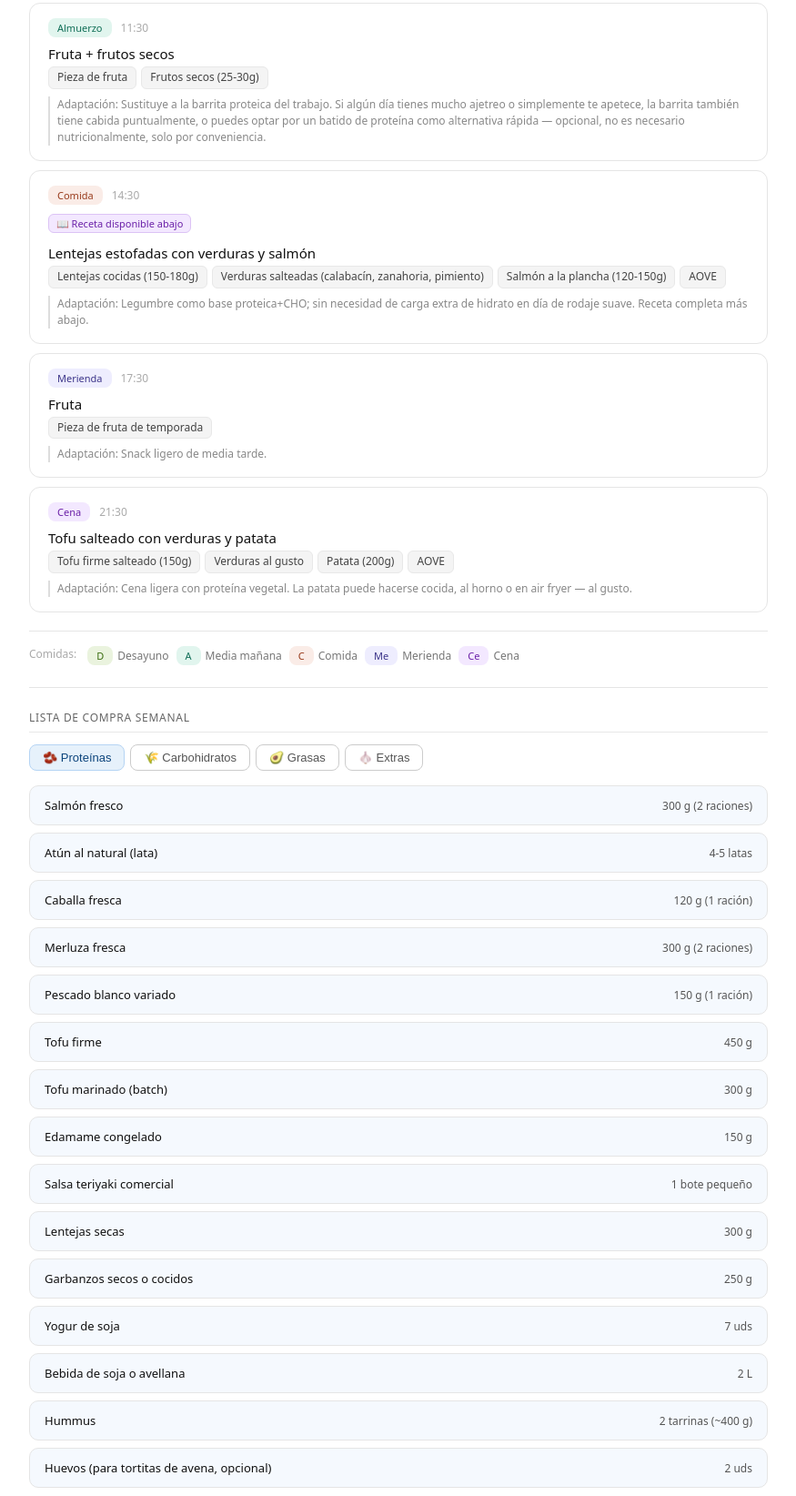
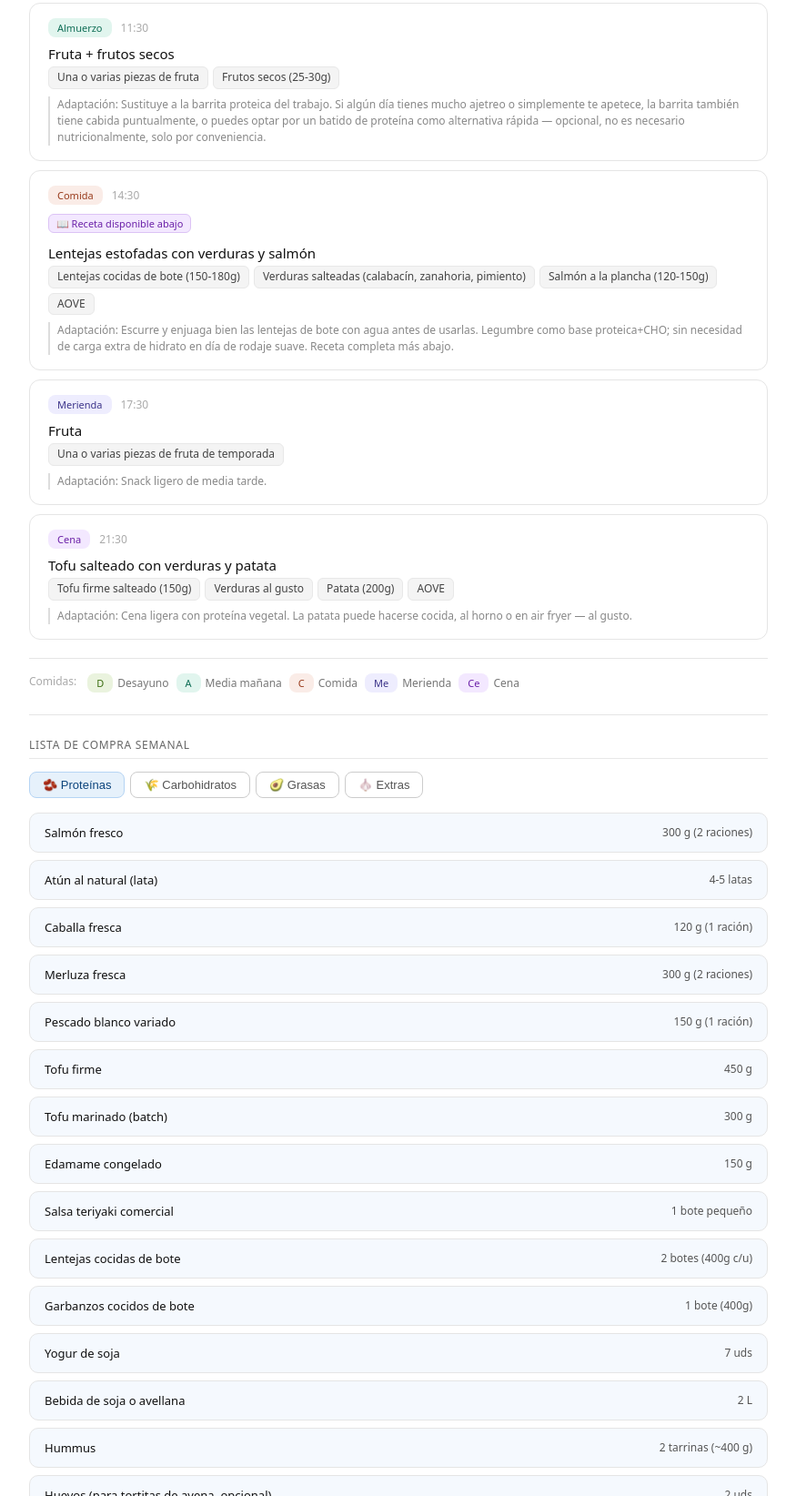
Before and after one commit to guillermofrancespoquet/ramonmartinez, a plain HTML site: page index.html in a window 1280 px wide. Shown: the part 2964-4608 px from the top of the page at 91% size, without its empty margins (202-1077 px from the left). Drawn offline with Linux system fonts and the light colour scheme.

Commit message:
v1 completa

```diff
--- a/index.html
+++ b/index.html
@@ -486,9 +486,9 @@ const days = [
     libre: false,
     meals: [
       { type:"D", time:"8:15", name:"Tostada integral con hummus y aguacate", tags:[], desc:"Pan integral tostado (2 rebanadas)\nHummus\n1/4 aguacate\nCafé con bebida de soja o avellana\nFruta de temporada", note:"Sustituye la tostada con filadelfia y el café con leche de vaca por esta opción, manteniendo el café pero con la bebida vegetal." },
-      { type:"A", time:"11:30", name:"Fruta + frutos secos", tags:[], desc:"Pieza de fruta\nFrutos secos (25-30g)", note:"Sustituye a la barrita proteica del trabajo. Si algún día tienes mucho ajetreo o simplemente te apetece, la barrita también tiene cabida puntualmente, o puedes optar por un batido de proteína como alternativa rápida — opcional, no es necesario nutricionalmente, solo por conveniencia." },
-      { type:"C", time:"14:30", name:"Lentejas estofadas con verduras y salmón", tags:["receta"], desc:"Lentejas cocidas (150-180g)\nVerduras salteadas (calabacín, zanahoria, pimiento)\nSalmón a la plancha (120-150g)\nAOVE", note:"Legumbre como base proteica+CHO; sin necesidad de carga extra de hidrato en día de rodaje suave. Receta completa más abajo." },
-      { type:"Me", time:"17:30", name:"Fruta", tags:[], desc:"Pieza de fruta de temporada", note:"Snack ligero de media tarde." },
+      { type:"A", time:"11:30", name:"Fruta + frutos secos", tags:[], desc:"Una o varias piezas de fruta\nFrutos secos (25-30g)", note:"Sustituye a la barrita proteica del trabajo. Si algún día tienes mucho ajetreo o simplemente te apetece, la barrita también tiene cabida puntualmente, o puedes optar por un batido de proteína como alternativa rápida — opcional, no es necesario nutricionalmente, solo por conveniencia." },
+      { type:"C", time:"14:30", name:"Lentejas estofadas con verduras y salmón", tags:["receta"], desc:"Lentejas cocidas de bote (150-180g)\nVerduras salteadas (calabacín, zanahoria, pimiento)\nSalmón a la plancha (120-150g)\nAOVE", note:"Escurre y enjuaga bien las lentejas de bote con agua antes de usarlas. Legumbre como base proteica+CHO; sin necesidad de carga extra de hidrato en día de rodaje suave. Receta completa más abajo." },
+      { type:"Me", time:"17:30", name:"Fruta", tags:[], desc:"Una o varias piezas de fruta de temporada", note:"Snack ligero de media tarde." },
       { type:"Ce", time:"21:30", name:"Tofu salteado con verduras y patata", tags:[], desc:"Tofu firme salteado (150g)\nVerduras al gusto\nPatata (200g)\nAOVE", note:"Cena ligera con proteína vegetal. La patata puede hacerse cocida, al horno o en air fryer — al gusto." }
     ],
     batchCooking: null
@@ -505,7 +505,7 @@ const days = [
       { type:"D", time:"8:15", name:"Tostada integral con filadelfia light", tags:[], desc:"Pan integral tostado (2 rebanadas)\nFiladelfia light\nCafé con bebida de soja o avellana\nFruta", note:"Mantenemos esta opción como preferencia habitual; solo cambia la leche de vaca por bebida de soja, manteniendo el café con leche de siempre." },
       { type:"A", time:"11:30", name:"Tostada con hummus (o barrita puntual)", tags:[], desc:"Pan integral o tortitas de arroz\nHummus\nFruta", note:"Sustituye a la barrita habitual. Si tienes mucho ajetreo o te apetece, la barrita tiene cabida puntualmente, o puedes optar por un batido de proteína como alternativa rápida — opcional, no es necesario nutricionalmente, solo por conveniencia." },
       { type:"C", time:"14:30", name:"Pasta blanca con atún y AOVE", tags:[], desc:"Pasta blanca (75-80g en crudo)\nAtún al natural (1-2 latas)\nAOVE\nTomate o verdura salteada", note:"Carga de hidrato de rápida digestión antes de las series de la tarde." },
-      { type:"Me", time:"17:30", name:"Fruta + café pre-entreno", tags:[], desc:"Pieza de fruta\nPuñado de cereales de avena Mercadona (20-25g)\nCafé (opcional, aliado ergogénico)", note:"El café 30-60' antes de la sesión de series ayuda al rendimiento, aunque tomado por la tarde puede restar calidad al sueño — decide tú según cómo te sienta ese día. El puñado de cereales aporta algo más de hidrato para la sesión de series." },
+      { type:"Me", time:"17:30", name:"Fruta + café pre-entreno", tags:[], desc:"Una o varias piezas de fruta\nPuñado de cereales de avena Mercadona (20-25g)\nCafé (opcional, aliado ergogénico)", note:"El café 30-60' antes de la sesión de series ayuda al rendimiento, aunque tomado por la tarde puede restar calidad al sueño — decide tú según cómo te sienta ese día. El puñado de cereales aporta algo más de hidrato para la sesión de series." },
       { type:"Ce", time:"21:30", name:"Filete de pescado blanco con verduras y arroz", tags:[], desc:"Merluza o similar a la plancha (150g)\nVerduras al vapor o salteadas\nArroz integral (60g crudo / ~150g cocido) o quinoa (50g crudo / ~130g cocido) o cuscús (50g crudo / ~130g cocido) o boniato (200g en crudo)\nAOVE", note:"Cena post-series: en días de series/rodaje el carbohidrato nocturno es necesario para reponer el glucógeno, no solo proteína y verdura." }
     ],
     batchCooking: null
@@ -521,8 +521,8 @@ const days = [
     meals: [
       { type:"D", time:"8:15", name:"Cereales de avena con bebida de soja", tags:[], desc:"Cereales de avena Mercadona (50-60g)\nCafé con bebida de soja o avellana\nFruta troceada", note:"Alternativa a copos/overnight oats que no le entran por textura." },
       { type:"A", time:"11:30", name:"Yogur de soja con fruta", tags:[], desc:"Yogur de soja (125g)\nFruta\nFrutos secos", note:"Sustituye a la barrita habitual; también tiene cabida puntual si tienes ajetreo, igual que un batido de proteína como opción rápida — opcional, no necesario nutricionalmente, solo por conveniencia." },
-      { type:"C", time:"14:30", name:"Garbanzos con arroz integral y caballa", tags:[], desc:"Garbanzos cocidos (150-180g)\nArroz integral (60g en crudo)\nCaballa a la plancha (120g)\nVerduras\nZumo de limón, comino y pimentón", note:"Combinación legumbre+cereal para completar aminoácidos; buena carga antes de fuerza. El limón, comino y pimentón dan un toque de sabor sin apenas sumar calorías." },
-      { type:"Me", time:"17:30", name:"Fruta + puñado de cereales de avena", tags:[], desc:"Pieza de fruta\nPuñado de cereales de avena Mercadona (20-25g)", note:"Día fuerte (fuerza + carrera) — el puñado de cereales aporta algo más de hidrato de cara al entreno de la tarde." },
+      { type:"C", time:"14:30", name:"Garbanzos con arroz integral y caballa", tags:[], desc:"Garbanzos cocidos de bote (150-180g)\nArroz integral (60g en crudo)\nCaballa a la plancha (120g)\nVerduras\nZumo de limón, comino y pimentón", note:"Escurre y enjuaga bien los garbanzos de bote con agua antes de usarlos. Combinación legumbre+cereal para completar aminoácidos; buena carga antes de fuerza. El limón, comino y pimentón dan un toque de sabor sin apenas sumar calorías." },
+      { type:"Me", time:"17:30", name:"Fruta + puñado de cereales de avena", tags:[], desc:"Una o varias piezas de fruta\nPuñado de cereales de avena Mercadona (20-25g)", note:"Día fuerte (fuerza + carrera) — el puñado de cereales aporta algo más de hidrato de cara al entreno de la tarde." },
       { type:"Ce", time:"21:30", name:"Tofu marinado con verduras y patata", tags:["batch","receta"], desc:"Tofu marinado (150g)\n1 cucharada sopera de salsa teriyaki\nVerduras asadas\nPatata (200g)\nAOVE", note:"Usa el tofu marinado preparado en el batch cooking del domingo; la salsa teriyaki le da un toque extra de sabor. La patata puede hacerse al horno o en air fryer. Receta completa más abajo." }
     ],
     batchCooking: null
@@ -537,9 +537,9 @@ const days = [
     libre: false,
     meals: [
       { type:"D", time:"8:15", name:"Tostada integral con hummus", tags:[], desc:"Pan integral tostado (2 rebanadas)\nHummus\nCafé con bebida de soja\nFruta", note:"" },
-      { type:"A", time:"11:30", name:"Fruta + frutos secos", tags:[], desc:"Pieza de fruta\nFrutos secos (25-30g)", note:"Sustituye a la barrita habitual; también tiene cabida puntual si tienes ajetreo o te apetece, igual que un batido de proteína como opción rápida — opcional, no necesario nutricionalmente, solo por conveniencia." },
+      { type:"A", time:"11:30", name:"Fruta + frutos secos", tags:[], desc:"Una o varias piezas de fruta\nFrutos secos (25-30g)", note:"Sustituye a la barrita habitual; también tiene cabida puntual si tienes ajetreo o te apetece, igual que un batido de proteína como opción rápida — opcional, no necesario nutricionalmente, solo por conveniencia." },
       { type:"C", time:"14:30", name:"Pasta blanca con atún y AOVE", tags:[], desc:"Pasta blanca (75-80g en crudo)\nAtún al natural\nAOVE\nVerdura salteada", note:"Carga de hidrato habitual antes de la sesión de cambios de ritmo." },
-      { type:"Me", time:"17:30", name:"Fruta + café pre-entreno", tags:[], desc:"Pieza de fruta\nPuñado de cereales de avena Mercadona (20-25g)\nCafé (opcional)", note:"Día de series — el café es opcional y puede ayudar al rendimiento, aunque por la tarde puede restar calidad al sueño; decide tú. El puñado de cereales aporta algo más de hidrato." },
+      { type:"Me", time:"17:30", name:"Fruta + café pre-entreno", tags:[], desc:"Una o varias piezas de fruta\nPuñado de cereales de avena Mercadona (20-25g)\nCafé (opcional)", note:"Día de series — el café es opcional y puede ayudar al rendimiento, aunque por la tarde puede restar calidad al sueño; decide tú. El puñado de cereales aporta algo más de hidrato." },
       { type:"Ce", time:"21:30", name:"Merluza con verduras y quinoa", tags:[], desc:"Merluza a la plancha (150g)\nVerduras al vapor\nQuinoa (50g crudo / ~130g cocido) o arroz integral (60g crudo / ~150g cocido) o cuscús (50g crudo / ~130g cocido) o boniato (200g en crudo)\nAOVE", note:"En día de series el carbohidrato nocturno es necesario para reponer glucógeno, no solo proteína y verdura." }
     ],
     batchCooking: null
@@ -556,7 +556,7 @@ const days = [
       { type:"D", time:"8:15", name:"Porridge de harina de avena", tags:["receta"], desc:"Harina de avena (40-50g) cocinada tipo gachas\nCafé con bebida de soja\nFruta\nCanela", note:"Textura tipo gachas, no copos — mejor aceptación que el overnight oats. Receta completa más abajo." },
       { type:"A", time:"11:30", name:"Tostada con hummus (o barrita puntual)", tags:[], desc:"Pan integral o tortitas de arroz\nHummus\nFruta", note:"Sustituye a la barrita habitual; también tiene cabida puntual si te apetece, igual que un batido de proteína como opción rápida — opcional, no necesario nutricionalmente, solo por conveniencia." },
       { type:"C", time:"14:30", name:"Edamame y tofu con quinoa", tags:[], desc:"Edamame congelado (100g)\nTofu a la plancha (100g)\nVasito de quinoa cocida tipo Sabroz (125g)\nVerduras", note:"Cuece el edamame congelado 3-4 min en agua hirviendo o al vapor, marca el tofu a la plancha con un poco de AOVE y saltea las verduras; la quinoa Sabroz solo necesita calentarse. Día de rodaje suave, base 100% vegetal." },
-      { type:"Me", time:"17:30", name:"Fruta", tags:[], desc:"Pieza de fruta", note:"" },
+      { type:"Me", time:"17:30", name:"Fruta", tags:[], desc:"Una o varias piezas de fruta", note:"" },
       { type:"Ce", time:"21:30", name:"Pescado blanco con verduras y patata", tags:[], desc:"Pescado blanco a la plancha (150g)\nVerduras\nPatata (200g)\nAOVE", note:"La patata puede hacerse cocida, al horno o en air fryer." }
     ],
     batchCooking: null
@@ -571,9 +571,9 @@ const days = [
     libre: true,
     meals: [
       { type:"D", time:"8:15", name:"Tostada integral con filadelfia light", tags:[], desc:"Pan integral tostado (2 rebanadas)\nFiladelfia light\nCafé con bebida de soja\nFruta", note:"" },
-      { type:"A", time:"11:30", name:"Fruta + frutos secos", tags:[], desc:"Pieza de fruta\nFrutos secos", note:"Antes de la tirada larga. Sustituye a la barrita habitual; también tiene cabida puntual si te apetece, igual que un batido de proteína como opción rápida — opcional, no necesario nutricionalmente, solo por conveniencia." },
+      { type:"A", time:"11:30", name:"Fruta + frutos secos", tags:[], desc:"Una o varias piezas de fruta\nFrutos secos", note:"Antes de la tirada larga. Sustituye a la barrita habitual; también tiene cabida puntual si te apetece, igual que un batido de proteína como opción rápida — opcional, no necesario nutricionalmente, solo por conveniencia." },
       { type:"C", time:"14:30", name:"Pasta blanca con atún y AOVE", tags:[], desc:"Pasta blanca (80g en crudo)\nAtún al natural\nAOVE\nVerdura", note:"Carga fuerte de hidrato — día de rodaje largo." },
-      { type:"Me", time:"17:30", name:"Fruta + puñado de cereales de avena", tags:[], desc:"Pieza de fruta\nPuñado de cereales de avena Mercadona (20-25g)", note:"Día fuerte (rodaje largo) — el puñado de cereales aporta algo más de hidrato." },
+      { type:"Me", time:"17:30", name:"Fruta + puñado de cereales de avena", tags:[], desc:"Una o varias piezas de fruta\nPuñado de cereales de avena Mercadona (20-25g)", note:"Día fuerte (rodaje largo) — el puñado de cereales aporta algo más de hidrato." },
       { type:"Ce", time:"21:30", name:"Cena libre", tags:[], desc:"", note:"Cena libre semanal — herramienta de adherencia.", libre:true }
     ],
     batchCooking: null
@@ -589,15 +589,15 @@ const days = [
     meals: [
       { type:"D", time:"8:15", name:"Cereales de avena con bebida de soja", tags:["receta"], desc:"Cereales de avena Mercadona (50g)\nCafé con bebida de soja\nFruta", note:"Opción alternativa: tortitas de avena y plátano (receta completa más abajo) — especialmente recomendadas si hoy toca salida en bici, por su aporte extra de hidrato y proteína del huevo antes del esfuerzo." },
       { type:"A", time:"11:30", name:"Yogur de soja con fruta", tags:[], desc:"Yogur de soja (125g)\nFruta", note:"" },
-      { type:"C", time:"14:30", name:"Lentejas con verduras y salmón", tags:["receta"], desc:"Lentejas cocidas (150g)\nVerduras\nSalmón (120g)\nAOVE", note:"Sofríe las verduras troceadas, añade las lentejas cocidas con un poco de agua o caldo y deja reducir; marca el salmón a la plancha aparte. Receta completa más abajo." },
-      { type:"Me", time:"17:30", name:"Fruta", tags:[], desc:"Pieza de fruta", note:"" },
+      { type:"C", time:"14:30", name:"Lentejas con verduras y salmón", tags:["receta"], desc:"Lentejas cocidas de bote (150g)\nVerduras\nSalmón (120g)\nAOVE", note:"Escurre y enjuaga bien las lentejas de bote con agua antes de usarlas. Sofríe las verduras troceadas, añade las lentejas con un poco de agua o caldo y deja reducir; marca el salmón a la plancha aparte. Receta completa más abajo." },
+      { type:"Me", time:"17:30", name:"Fruta", tags:[], desc:"Una o varias piezas de fruta", note:"" },
       { type:"Ce", time:"21:30", name:"Tofu o legumbre con verduras (ligera)", tags:[], desc:"Tofu o legumbre (120g)\nVerduras al vapor\nAOVE", note:"Cena ligera, día de menor gasto energético. Opción alternativa: crema de verduras comercial + picatostes + un puñado de legumbre o tofu salteado como aporte extra de proteína." }
     ],
     batchCooking: {
       title: "🍲 Batch cooking del domingo (opcional)",
       items: [
-        "Lentejas cocidas (para lunes y domingo)",
-        "Garbanzos cocidos (para miércoles)",
+        "Lentejas de bote escurridas y enjuagadas (para lunes y domingo)",
+        "Garbanzos de bote escurridos y enjuagados (para miércoles)",
         "Arroz integral cocido",
         "Tofu marinado con un toque de salsa teriyaki (2-3 raciones)",
         "Verduras troceadas o asadas para varios días"
@@ -618,8 +618,8 @@ const shopCategories = [
       { name: "Tofu marinado (batch)", qty: "300 g" },
       { name: "Edamame congelado", qty: "150 g" },
       { name: "Salsa teriyaki comercial", qty: "1 bote pequeño" },
-      { name: "Lentejas secas", qty: "300 g" },
-      { name: "Garbanzos secos o cocidos", qty: "250 g" },
+      { name: "Lentejas cocidas de bote", qty: "2 botes (400g c/u)" },
+      { name: "Garbanzos cocidos de bote", qty: "1 bote (400g)" },
       { name: "Yogur de soja", qty: "7 uds" },
       { name: "Bebida de soja o avellana", qty: "2 L" },
       { name: "Hummus", qty: "2 tarrinas (~400 g)" },
@@ -663,15 +663,16 @@ const recetas = [
     tiempo: "⏱ 35 min",
     raciones: "🍽 1 persona",
     utensilios: "🔥 Fogones",
-    ingredientes: ["150-180g lentejas cocidas", "1/2 calabacín", "1/2 pimiento", "1 zanahoria", "1 diente de ajo", "120-150g salmón", "AOVE", "Especias al gusto"],
+    ingredientes: ["150-180g lentejas cocidas de bote", "1/2 calabacín", "1/2 pimiento", "1 zanahoria", "1 diente de ajo", "120-150g salmón", "AOVE", "Especias al gusto"],
     pasos: [
       "Sofríe el ajo, la zanahoria y el pimiento troceados en un chorrito de AOVE a fuego medio durante 5-6 minutos.",
       "Añade el calabacín troceado y cocina 3-4 minutos más.",
-      "Incorpora las lentejas cocidas, cubre con un poco de agua o caldo y deja reducir 10 minutos a fuego bajo.",
+      "Escurre y enjuaga bien las lentejas de bote con agua antes de incorporarlas.",
+      "Incorpora las lentejas, cubre con un poco de agua o caldo y deja reducir 10 minutos a fuego bajo.",
       "En una sartén aparte, marca el salmón a la plancha 3-4 minutos por cada lado.",
       "Sirve las lentejas con el salmón encima y un hilo de AOVE en crudo."
     ],
-    tip: "💡 Prepara el doble de lentejas el domingo (batch cooking) y tenlas listas para lunes y domingo."
+    tip: "💡 Compra las lentejas ya cocidas de bote (400g) — escúrrelas y enjuágalas siempre con agua antes de cocinarlas. Prepara el doble el domingo (batch cooking) y tenlas listas para lunes y domingo."
   },
   {
     emoji: "🥘",
@@ -764,7 +765,7 @@ function render() {
         ${tagsHtml ? `<div style="margin-bottom:6px">${tagsHtml}</div>` : ""}
         <div class="pn-name">${m.name}</div>
         <div class="pn-ing-list">${ingsHtml}</div>
-        <div class="pn-note">Adaptación: ${m.note}</div>
+        ${m.note ? `<div class="pn-note">Adaptación: ${m.note}</div>` : ""}
       </div>`;
   });
   html += `</div>`;
```
